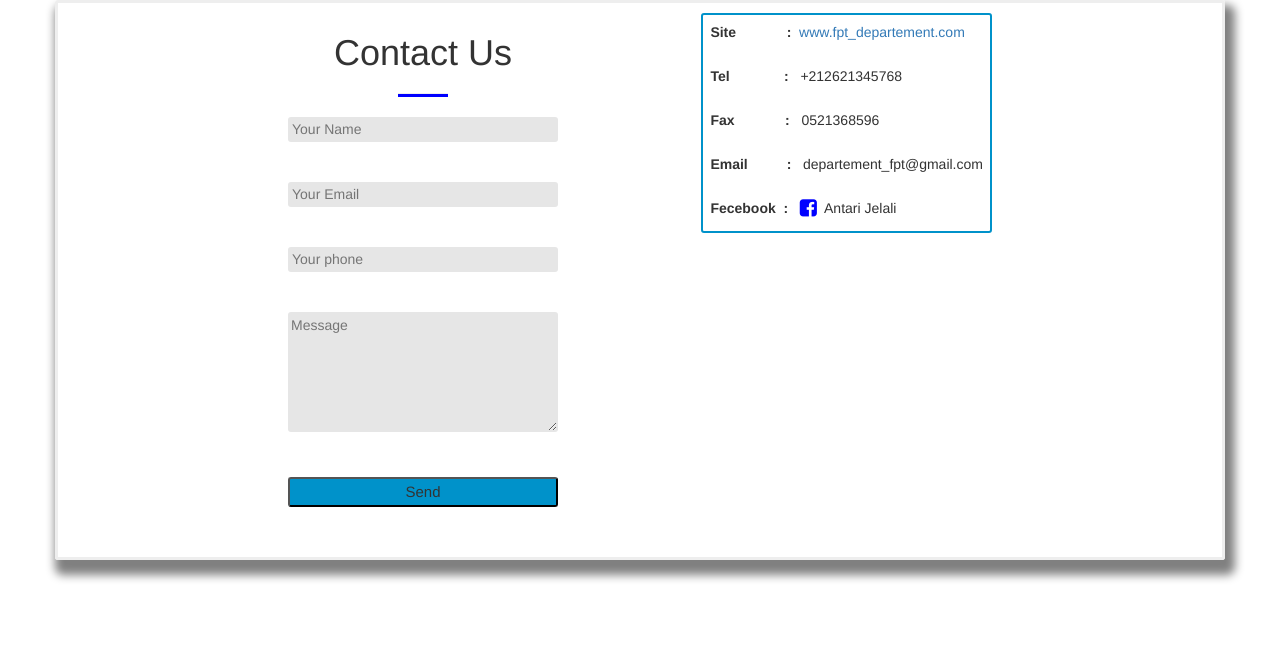
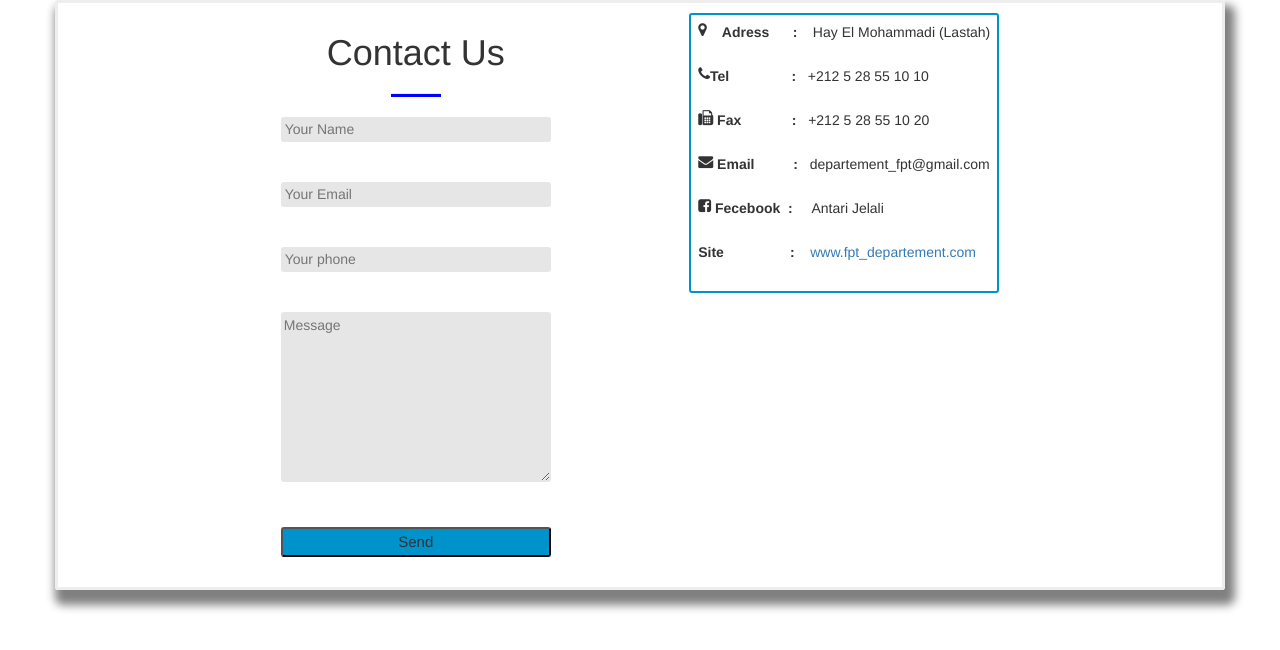
Before and after one commit to medramii/Departement-math-info, a PHP site: page /Pages/Contact/contact.php in a window 1280 px wide. Shown: the top 650 px of the page. Run offline with PHP 8.4, Linux system fonts and the light colour scheme.

Commit message:
update contact

```diff
--- a/Web/Pages/Contact/contact.css
+++ b/Web/Pages/Contact/contact.css
@@ -5,7 +5,7 @@ body{
 .div{
 	border:2px solid#0092CA;
 	border-radius: 3px;
-	height: 220px;
+	height: 280px;
 	padding: 5px;
 
 }
@@ -26,7 +26,7 @@ display: flex;
 flex-direction: row;
 justify-content: space-around;
 text-align: center;
-height: 560px;
+height: 590px;
 
 
 }
@@ -41,17 +41,17 @@ height: 560px;
 .cls:hover{     background-color: lightgray; transition: 0.8s;   }
 
 
-.cls:focus{  border: 1.5px solid#0092CA;  transition: 0.2s;   }
+.cls:focus{  border: 1.7px solid#0092CA;  transition: 0.2s;   }
 
-.cl:focus{  border: 1.5px solid#0092CA ;    transition: 0.2s; }
+.cl:focus{  border: 1.7px solid#0092CA ;    transition: 0.2s; }
 
 .cl:hover{  background-color: lightgray; transition: 0.8s;  }
 
-.send:focus{  border: 1.5px solid#0092CA ;   transition: 0.2s;  }
+.send:focus{  border: 1.7px solid#0092CA ;   transition: 0.2s;  }
 
 .send:hover{  background-color: lightgray; transition: 0.8s;  }
 
-.cl{	height: 120px; }
+.cl{	max-height: 170px; min-height: 170px; max-width: 270px; min-width: 270px;}
 
 .send{
 	height: 30px;
--- a/Web/Pages/Contact/contact.php
+++ b/Web/Pages/Contact/contact.php
@@ -33,15 +33,20 @@
 
 
 <div  class="div">
-    <span class="b"><b>Site &nbsp &nbsp &nbsp &nbsp &nbsp &nbsp :&nbsp&nbsp</b> <a href=""> www.fpt_departement.com</a></span>
-    <br class="hr">
-	<span class="b"><b>Tel &nbsp &nbsp &nbsp &nbsp&nbsp &nbsp &nbsp :&nbsp &nbsp</b>+212621345768</span>
+
+	   <span class="b"><i class="fa fa-map-marker" aria-hidden="true" style='font-size:15px'></i><b>&nbsp &nbsp Adress &nbsp&nbsp&nbsp &nbsp:&nbsp&nbsp &nbsp</b> Hay El Mohammadi (Lastah)</span>
+   	<br>
+
+	<span class="b"><i class="fa fa-phone" style='font-size:15px'></i><b> Tel &nbsp &nbsp &nbsp &nbsp &nbsp&nbsp &nbsp &nbsp :&nbsp &nbsp</b>+212 5 28 55 10 10</span>
 	<br>
-	<span class="b"><b>Fax &nbsp &nbsp &nbsp &nbsp&nbsp &nbsp&nbsp :&nbsp &nbsp</b>0521368596</span>
+	<span class="b"><i class="fa fa-fax" aria-hidden="true" style='font-size:15px'></i><b>&nbspFax &nbsp &nbsp &nbsp &nbsp&nbsp &nbsp&nbsp :&nbsp &nbsp</b>+212 5 28 55 10 20</span>
 	<br>
-	<span class="b"><b>Email &nbsp &nbsp &nbsp &nbsp&nbsp :&nbsp &nbsp </b>departement_fpt@gmail.com</span>
+	<span class="b"><i class="fa fa-envelope" aria-hidden="true" style='font-size:15px'></i><b>&nbspEmail &nbsp &nbsp &nbsp &nbsp&nbsp :&nbsp &nbsp </b>departement_fpt@gmail.com</span>
 	<br>
-	<span class="b"><b>Fecebook &nbsp:&nbsp &nbsp</b><i class="fa fa-facebook-square" style="font-size:20px;color:blue"></i>&nbsp Antari Jelali</span>
+	<span class="b"><i class="fa fa-facebook-square" style="font-size:15px;"></i><b>&nbspFecebook &nbsp:&nbsp &nbsp</b>&nbsp Antari Jelali</span>
+<br>
+<span class="b"><b>Site &nbsp &nbsp &nbsp &nbsp &nbsp &nbsp &nbsp &nbsp :&nbsp&nbsp &nbsp </b> <a href=""> www.fpt_departement.com</a></span>
+
 </div>
 
 
```
